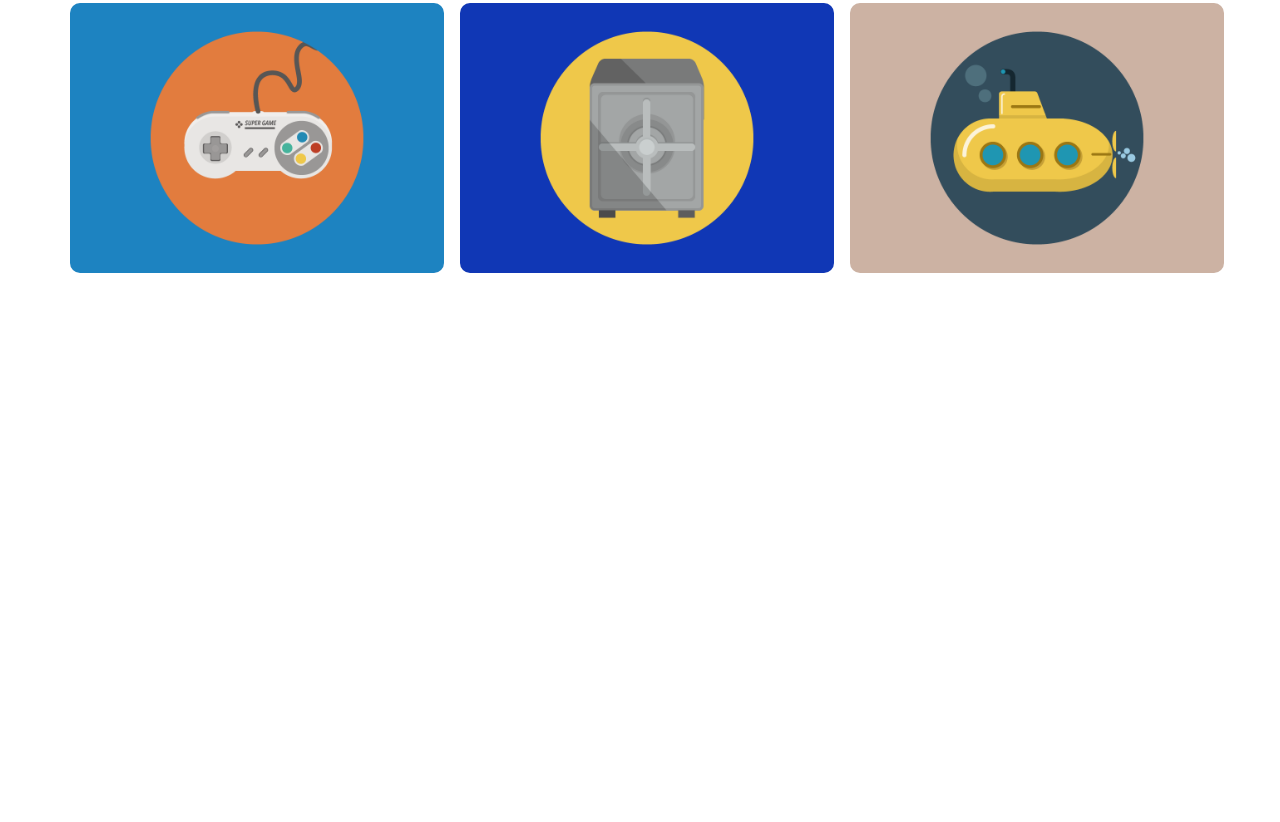
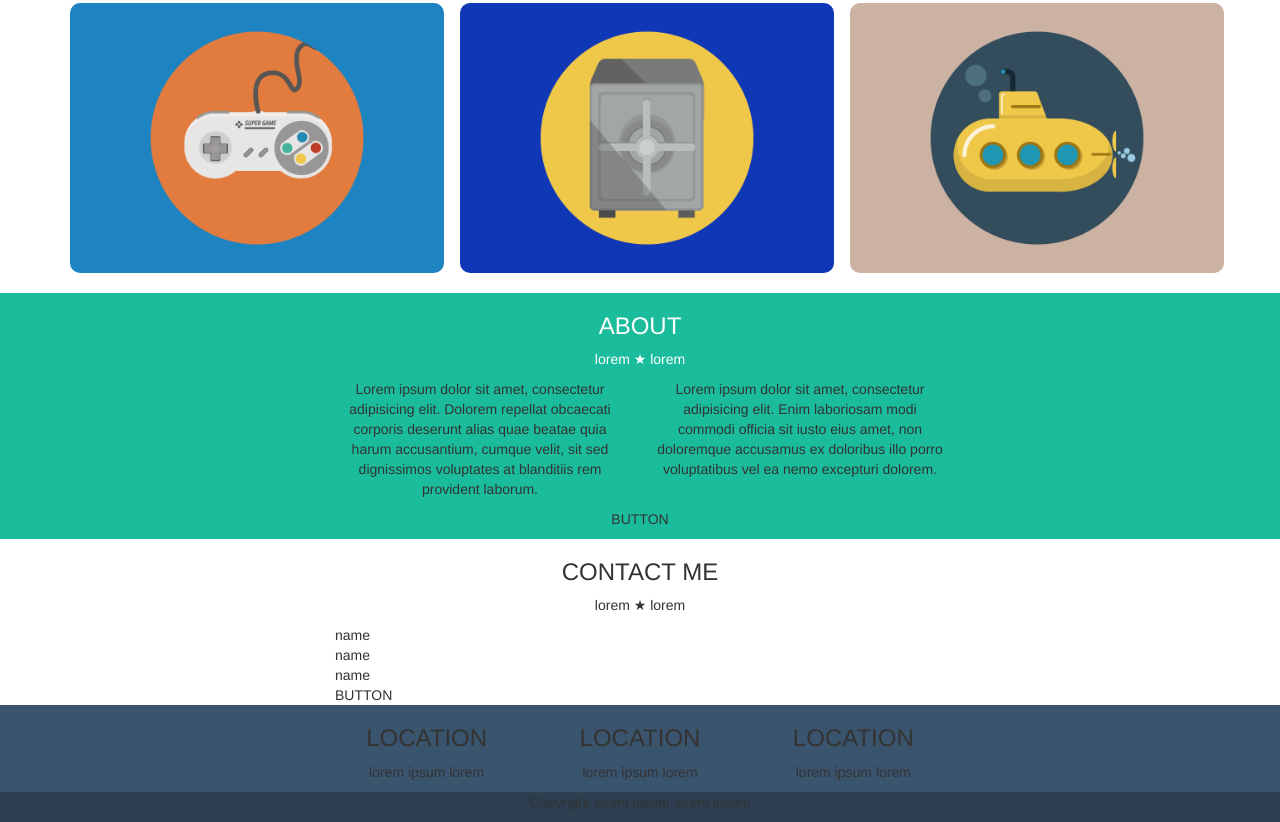
Before and after one commit to mariosantu/html-css-bootstrap-freelancer.github.io, a plain HTML site: page index.html in a window 1280 px wide. Shown: the part 860-1682 px from the top of the page. Before the commit the page ends 1153 px from the top, so only its background shows below. Drawn offline with nearby package versions, Linux system fonts and the light colour scheme.

Commit message:
creata infrastruttura generale

```diff
--- a/css/style.css
+++ b/css/style.css
@@ -68,4 +68,29 @@
 #about-section {
     background-color: #1abc9c;
 }
+
+.about-teaser {
+    color: white;
+    text-align: center;
+}
+
+/*test da eliminare domani*/
+h3 {
+    text-align: center;
+}
+p {
+    text-align: center;
+}
+/*test da eliminare domani*/
+
 /*MAIN*/
+
+/*FOOTER*/
+#footer_top {
+    background-color: #3a546d;
+}
+
+#footer_bot {
+    background-color: #2c3e50;
+}
+/*FOOTER*/
--- a/index.html
+++ b/index.html
@@ -132,20 +132,127 @@
 
       <!--About section start-->
       <section id="about-section">
-             <div class="row">
+          <div class="small_wrapper">
+              <div class="container-fluid">
+                  <div class="row">
+                    <div class="col-xs-12 col-sm-12 col-md-12 col-lg-12">
+                        <div class="about-teaser">
+                            <h3>ABOUT</h3>
 
-             </div>
+                            <p>lorem &#9733 lorem</p>
+                        </div>
+
+                        <div class="row">
+                            <div class="col-xs-12 col-sm-6 col-md-6 col-lg-6">
+                                <p>Lorem ipsum dolor sit amet, consectetur adipisicing elit. Dolorem repellat obcaecati corporis deserunt alias quae beatae quia harum accusantium, cumque velit, sit sed dignissimos voluptates at blanditiis rem provident laborum.</p>
+                            </div>
+
+                            <div class="col-xs-12 col-sm-6 col-md-6 col-lg-6">
+                                <p>Lorem ipsum dolor sit amet, consectetur adipisicing elit. Enim laboriosam modi commodi officia sit iusto eius amet, non doloremque accusamus ex doloribus illo porro voluptatibus vel ea nemo excepturi dolorem.</p>
+                            </div>
+                        </div>
+
+                        <div class="row">
+                            <div class="col-xs-12 col-sm-12 col-md-12 col-lg-12">
+                                <p>BUTTON</p>
+                            </div>
+                        </div>
+                    </div>
+                  </div>
+              </div>
+          </div>
       </section>
       <!--About section start-->
 
 
+      <!--Contacts section start-->
+      <section>
+        <div class="small_wrapper">
+            <div class="container-fluid">
+                <div class="row">
+                  <div class="col-xs-12 col-sm-12 col-md-12 col-lg-12">
+                      <div class="contact-teaser">
+                          <h3>CONTACT ME</h3>
 
+                          <p>lorem &#9733 lorem</p>
+                      </div>
+
+                      <div class="row">
+                          <div class="col-xs-12 col-sm-12 col-md-12 col-lg-12">
+
+                              <div>
+                                  name
+                              </div>
+
+                              <div>
+                                  name
+                              </div>
+
+                              <div>
+                                  name
+                              </div>
+
+                          </div>
+                      </div>
+
+                      <div class="row">
+                        <div class="col-xs-12 col-sm-12 col-md-12 col-lg-12">
+                            <div>BUTTON</div>
+                        </div>
+                    </div>
+                  </div>
+                </div>
+            </div>
+        </div>
+      </section>
+      <!--Contacts section end-->
 
     </main>
     <!--MAIN end-->
 
+    <!--FOOTER start-->
+    <footer>
+        <section id="footer_top">
+            <div class="small_wrapper">
+                <div class="container-fluid">
+                    <div class="row">
+                        <div class="col-xs-12 col-sm-4 col-md-4 col-lg-4">
+                            <div class="location">
+                                <h3>LOCATION</h3>
+                                <p>lorem ipsum lorem</p>
+                            </div>
+                        </div>
+                        <div class="col-xs-12 col-sm-4 col-md-4 col-lg-4">
+                            <div class="social">
+                                <h3>LOCATION</h3>
+                                <p>lorem ipsum lorem</p>
+                            </div>
+                        </div>
+                        <div class="col-xs-12 col-sm-4 col-md-4 col-lg-4">
+                            <div class="freelance">
+                                <h3>LOCATION</h3>
+                                <p>lorem ipsum lorem</p>
+                            </div>
+                        </div>
+                    </div>
+                </div>
+            </div>
+        </section>
 
+        <section id="footer_bot">
+            <div class="container">
+                <div class="row">
+                    <div class="col-xs-12 col-sm-12 col-md-12 col-lg-12">
+                        <div>
+                            <p>Copyright lorem ipsum lorem ipsum</p>
+                        </div>
+                    </div>
+                </div>
+            </div>
 
+        </section>
+    </footer>
+    <!--FOOTER end-->
 
 </body>
 </html>
```
